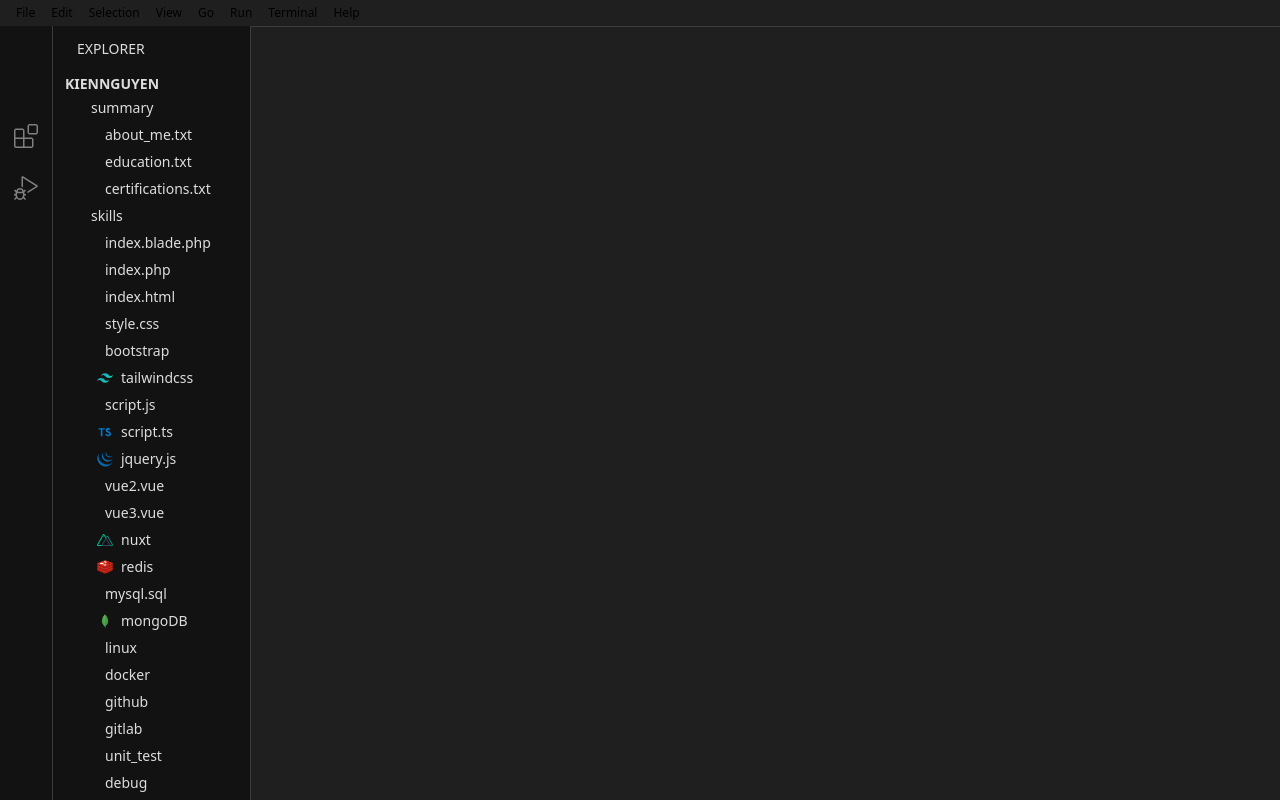
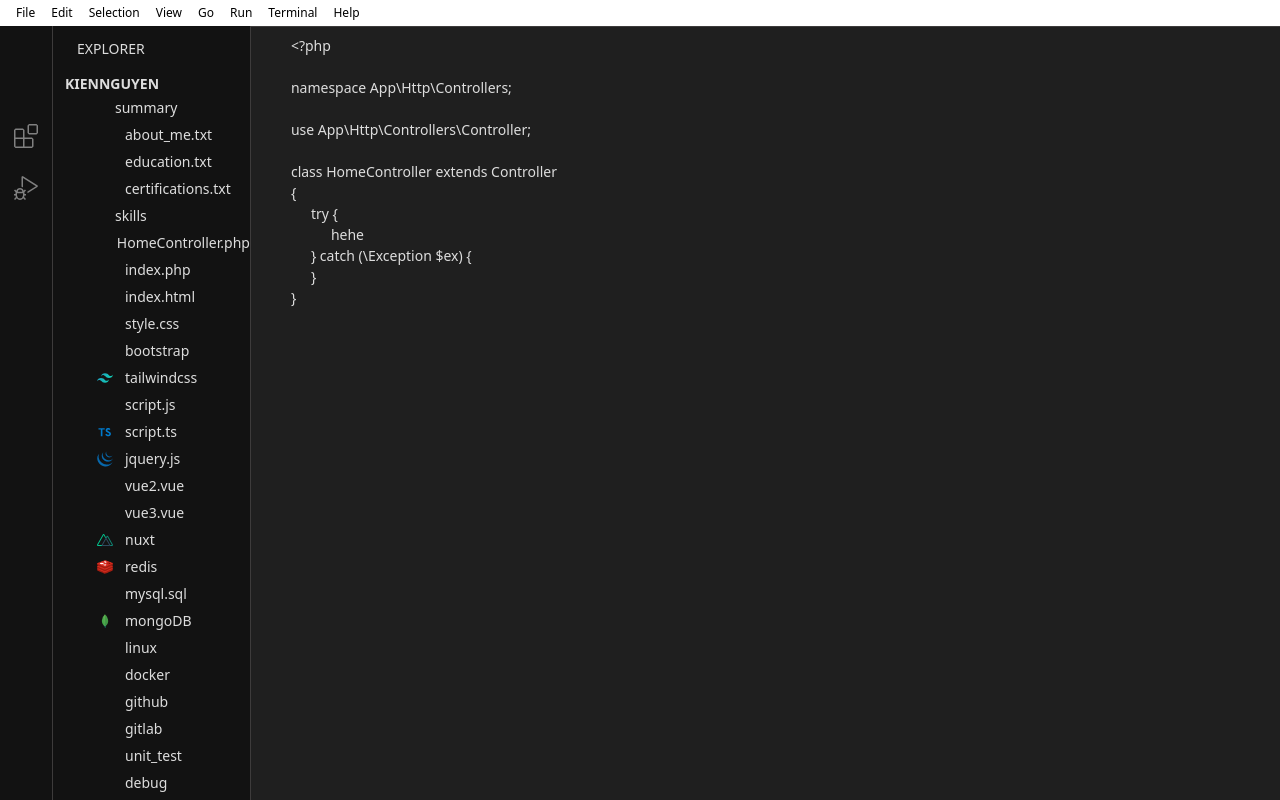
Before and after one commit to Cien267/antwithouts-vue, a Vue app: page /portfolio/vsc-theme in a window 1280 px wide. Built offline with nearby package versions, Linux system fonts and the light colour scheme; some icons are missing.

Commit message:
today I am tired, so that's all

```diff
--- a/public/data/vsc-portfolio.json
+++ b/public/data/vsc-portfolio.json
@@ -48,7 +48,7 @@
     },
     {
       "id": 6,
-      "name": "index.blade.php",
+      "name": "HomeController.php",
       "level": 2,
       "is_directory": false,
       "icon": "<i class=\"fa-brands fa-laravel text-16\" style=\"color:#f72c1f\"></i>",
--- a/src/components/Portfolio/VscTheme/VscCodeContent.vue
+++ b/src/components/Portfolio/VscTheme/VscCodeContent.vue
@@ -75,11 +75,13 @@
 // ==================== END FILE ADDRESS ====================
 
 // ==================== FILE CONTENT ====================
-const content = ref(null)
+const content = ref<HTMLElement | null>(null)
 const countContentLines = ref(0)
 
 const updateCountLines = () => {
-  countContentLines.value = Math.round(content.value.clientHeight / 20)
+  if (content.value && content.value.clientHeight) {
+    countContentLines.value = Math.round(content.value.clientHeight / 20)
+  }
 }
 
 onMounted(() => {
@@ -128,9 +130,21 @@
         <span v-for="i in countContentLines" :key="i">{{ i }}</span>
       </div>
       <div v-html="openingFile.content" ref="content"></div>
-      <!-- <div class="flex flex-col justify-start items-start text-14 text-[#dddddd] pr-20">
-        <div>TOEIC: 905/990</div>
-      </div> -->
+      <div class="flex flex-col justify-start items-start text-14 text-[#dddddd] pr-20">
+        <div>&lt;?php</div>
+        <br />
+        <div>namespace App\Http\Controllers;</div>
+        <br />
+        <div>use App\Http\Controllers\Controller;</div>
+        <br />
+        <div>class HomeController extends Controller</div>
+        <div>{</div>
+        <div class="ml-20">try {</div>
+        <div class="ml-40">hehe</div>
+        <div class="ml-20">} catch (\Exception $ex) {</div>
+        <div class="ml-20">}</div>
+        <div>}</div>
+      </div>
     </div>
   </div>
 </template>
--- a/src/components/Portfolio/VscTheme/VscFolderStructure.vue
+++ b/src/components/Portfolio/VscTheme/VscFolderStructure.vue
@@ -60,12 +60,12 @@
       v-for="(data, index) in shownStructureList"
       :key="index"
       :style="`padding-left: ${22 * data.level}px`"
-      class="text-[#dddddd] flex justify-start items-center gap-8 py-3 hover:bg-[#353434] hover:cursor-pointer"
+      class="text-[#dddddd] flex justify-start items-center gap-12 py-3 hover:bg-[#353434] hover:cursor-pointer"
       @click="handleClick(data)"
     >
       <i class="fa-light fa-angle-down" v-if="data.is_directory && data.expanded"></i>
       <i class="fa-light fa-angle-right" v-else-if="data.is_directory && !data.expanded"></i>
-      <span v-html="data.icon"></span>
+      <span v-html="data.icon" class="w-16 h-16 flex items-center justify-center"></span>
       <span class="text-14">{{ data.name }}</span>
     </div>
   </div>
--- a/src/components/Portfolio/VscTheme/VscHeadPanel.vue
+++ b/src/components/Portfolio/VscTheme/VscHeadPanel.vue
@@ -1,5 +1,5 @@
 <template>
-  <div class="vscode-head-panel bg-white flex justify-start items-center px-8 text-12">
+  <div class="vscode-head-panel bg-[white] flex justify-start items-center px-8 text-12">
     <div class="cursor-default py-4 px-8 hover:bg-bgHoverGray">File</div>
     <div class="cursor-default py-4 px-8 hover:bg-bgHoverGray">Edit</div>
     <div class="cursor-default py-4 px-8 hover:bg-bgHoverGray">Selection</div>
```
